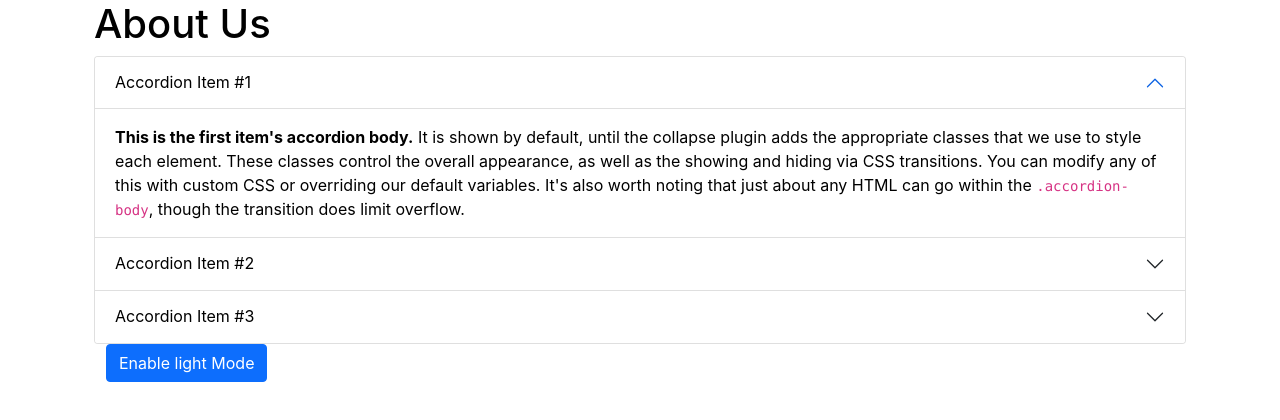
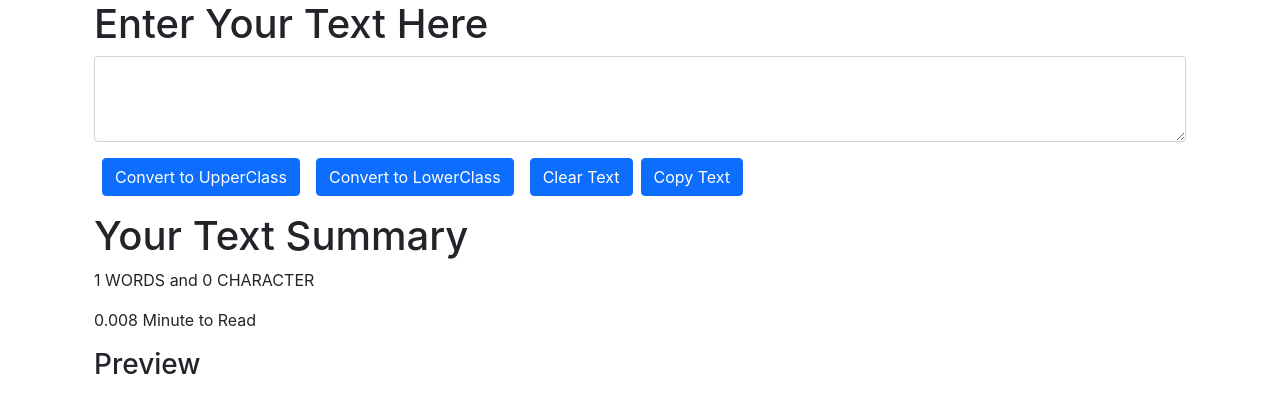
Before and after one commit to PoudelAmrit123/ReactApp, a React (Create React App) app in the folder my-app/: page / in a window 1280 px wide. Shown: the top 420 px of the page. Built offline with nearby package versions, Linux system fonts and the light colour scheme.

Commit message:
Copying Text

```diff
--- a/my-app/src/App.js
+++ b/my-app/src/App.js
@@ -1,8 +1,8 @@
 // import logo from './logo.svg';
 import "./App.css";
 import Navbar from "./Component/NavBar";
-// import TextForm from "./Component/TextForm";
-import About from "./Component/About"
+import TextForm from "./Component/TextForm";
+// import About from "./Component/About"
 
 
 //
@@ -13,8 +13,8 @@ function App() {
     (
       <div className="container">
 
-        {/* <TextForm heading=" Enter Your Text Here " /> */}
-        <About    />
+        <TextForm heading=" Enter Your Text Here " />
+        {/* <About    /> */}
 
       </div>
     )
--- a/my-app/src/Component/About.js
+++ b/my-app/src/Component/About.js
@@ -16,7 +16,7 @@ export default function About() {
 
      })
 
-    const [btnText, setbtnText] = useState(' Enable light Mode')
+    const [btnText, setbtnText] = useState(' Enable Dark Mode')
 
      const toggleStyle = ()=> {
 
--- a/my-app/src/Component/TextForm.js
+++ b/my-app/src/Component/TextForm.js
@@ -20,6 +20,17 @@ import React , {useState} from 'react'
         setText(newText);
 
        }
+
+
+     const handleCopyChange = ()=> {
+        let text = document.getElementById("myBox");
+            text.select();
+           navigator.clipboard.writeText(text.value);
+
+
+     }
+
+
 
 
        const handleClearChange = ()=> {
@@ -60,7 +71,8 @@ import React , {useState} from 'react'
 </div>
    <button className="btn btn-primary mx-2"  onClick={handleUpChange}> Convert to UpperClass</button>
    <button className="btn btn-primary mx-2"  onClick={handleLoChange}> Convert to LowerClass</button>
-   <button className="btn btn-primary"  onClick={handleClearChange}> Clear Text</button>
+   <button className="btn btn-primary  mx-2"  onClick={handleClearChange}> Clear Text</button>
+   <button className="btn btn-primary"  onClick={handleCopyChange}> Copy Text</button>
 
 </div>
 
```
